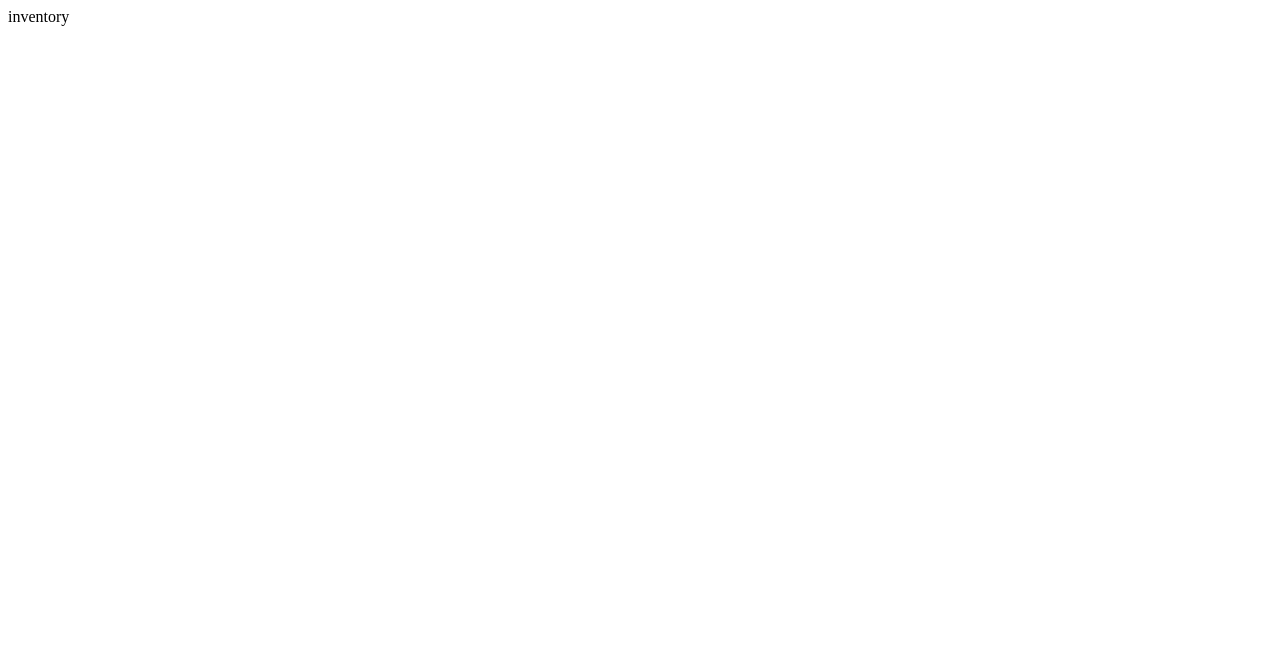
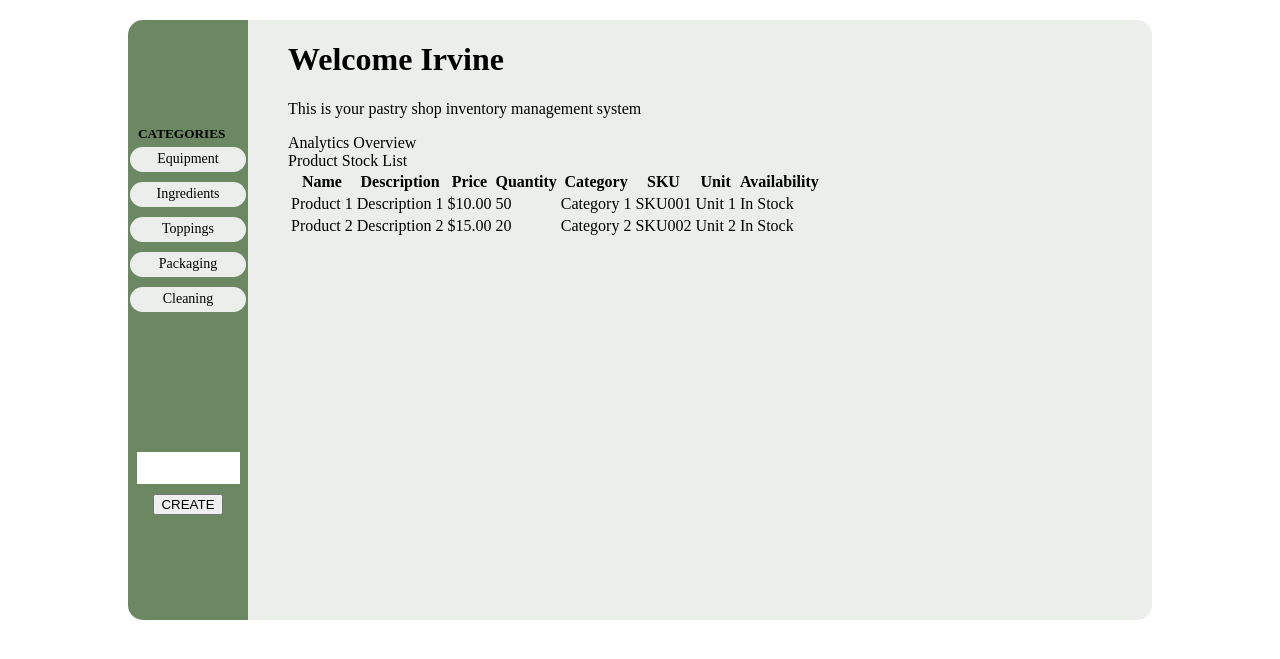
Before and after one commit to sundayirvine-code/pastrypro, a Flask app: page /inventory in a window 1280 px wide. Before the commit the part shown is almost empty. Shown: the top 659 px of the page. Run offline with Flask 3, Linux system fonts and the light colour scheme.

Commit message:
added a sidebar to the inventory page

```diff
--- a/static/styles/inventory.css
+++ b/static/styles/inventory.css
@@ -0,0 +1,88 @@
+body{
+    margin: 0;
+    padding: 0;
+    box-sizing: border-box;
+    display: flex;
+    justify-content: center;
+    align-items: center;
+}
+
+
+#container{
+    width: 80vw;
+    height: 600px;
+    display: flex;
+    justify-content: space-between;
+    margin-top: 20px;
+    background-color: #ebeeeb;
+    border-radius: 15px;
+}
+
+.aside{
+    border-top-left-radius: 15px;
+    border-bottom-left-radius: 15px;
+    width: 120px;
+    display: flex;
+    flex-direction: column;
+    justify-content: center;
+    height: 100%;
+    background-color: #6B8863;
+}
+
+.aside h5{
+    margin: 0;
+    padding-left: 10px;
+}
+
+.aside ul{
+    width: 97%;
+    margin: 0 auto 0 auto;
+    padding: 0;
+    height: 50%;
+    display: flex;
+    flex-direction: column;
+    justify-content: flex-start;
+}
+
+.aside ul li{
+    list-style-type: none;
+    margin: 5px 0;
+    padding: 0 auto;
+    height: 25px;
+    background-color: #ebeeeb;
+    border-radius: 35px;
+    font-size: 14px;
+    display: flex;
+    align-items: center;
+    justify-content: center;
+    text-align: center;
+    cursor: pointer;
+}
+
+.add-category{
+    width: 100%;
+    display: flex;
+    flex-direction: column;
+    justify-content: center;
+    align-items: center;
+}
+
+#add-category{
+    width: 80%;
+    margin: 10px 0;
+    height: 30px;
+    border: none;
+    outline: none;
+    padding-left: 5px;
+}
+
+
+
+
+
+
+
+
+.main{
+    width: calc(100% - 160px);
+}
--- a/templates/inventory.html
+++ b/templates/inventory.html
@@ -9,6 +9,85 @@
     <title>Pastry Pro | Inventory</title>
 </head>
 <body>
-    inventory
+    <div id="container">
+        <aside class="aside">
+            <h5>CATEGORIES</h5>
+            <ul>
+                <li class="categories">Equipment</li>
+                <li class="categories">Ingredients</li>
+                <li class="categories">Toppings</li>
+                <li class="categories">Packaging</li>
+                <li class="categories">Cleaning</li>
+            </ul>
+            <div class="add-category">
+                <input type="text" id="add-category">
+                <input type="button" value="CREATE">
+            </div>
+        </aside>
+        <main class="main">
+            <header class="header">
+                <div class="text">
+                    <h1>Welcome Irvine</h1>
+                    <p>This is your pastry shop inventory management system</p>
+                </div>
+                <div class="date">
+
+                </div>
+            </header>
+
+            <section id="overview">
+                <div class="view_title">Analytics Overview</div>
+                <div>
+                    <div class="overview"></div>
+                    <div class="overview"></div>
+                    <div class="overview"></div>
+                    <div class="overview"></div>
+                </div>
+            </section>
+
+            <section id="stock-list">
+                <div class="stock-title">Product Stock List</div>
+                <table>
+                    <thead>
+                      <tr>
+                        <th>Name</th>
+                        <th>Description</th>
+                        <th>Price</th>
+                        <th>Quantity</th>
+                        <th>Category</th>
+                        <th>SKU</th>
+                        <th>Unit</th>
+                        <th>Availability</th>
+                      </tr>
+                    </thead>
+                    <tbody>
+                      <!-- Table rows will be dynamically generated with product data -->
+                      <tr>
+                        <td>Product 1</td>
+                        <td>Description 1</td>
+                        <td>$10.00</td>
+                        <td>50</td>
+                        <td>Category 1</td>
+                        <td>SKU001</td>
+                        <td>Unit 1</td>
+                        <td>In Stock</td>
+                      </tr>
+                      <tr>
+                        <td>Product 2</td>
+                        <td>Description 2</td>
+                        <td>$15.00</td>
+                        <td>20</td>
+                        <td>Category 2</td>
+                        <td>SKU002</td>
+                        <td>Unit 2</td>
+                        <td>In Stock</td>
+                      </tr>
+                      <!-- Add more rows as needed -->
+                    </tbody>
+                  </table>
+
+            </section>
+        </main>
+    </div>
 </body>
 </html>
```
Also changed, not shown: instance/database.db, static/design/inventory.webp (added).
